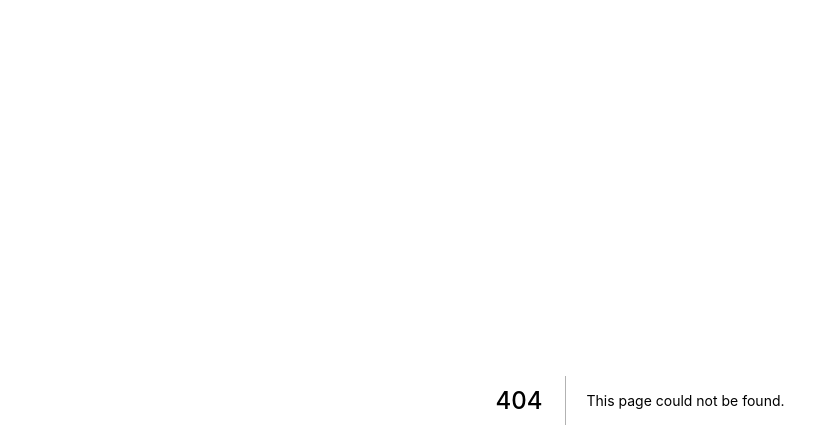
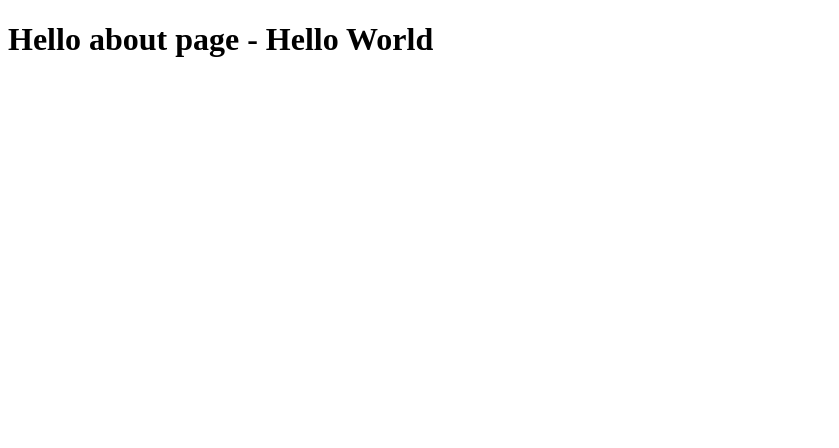
Before and after one commit to shouta-nakashima/movie-app, a Next.js app: page /About in a window 1280 px wide. Before the commit this address had no page. Shown: the top 448 px of the page, without its empty margins (0-839 px from the left). Built offline with nearby package versions, Linux system fonts and the light colour scheme.

Commit message:
create about page

```diff
--- /dev/null
+++ b/pages/About.js
@@ -0,0 +1,12 @@
+import React from "react";
+
+const About = () => {
+	const message = "Hello World";
+	return (
+		<div>
+			<h1>Hello about page - {message}</h1>
+		</div>
+	);
+};
+
+export default About;
```
